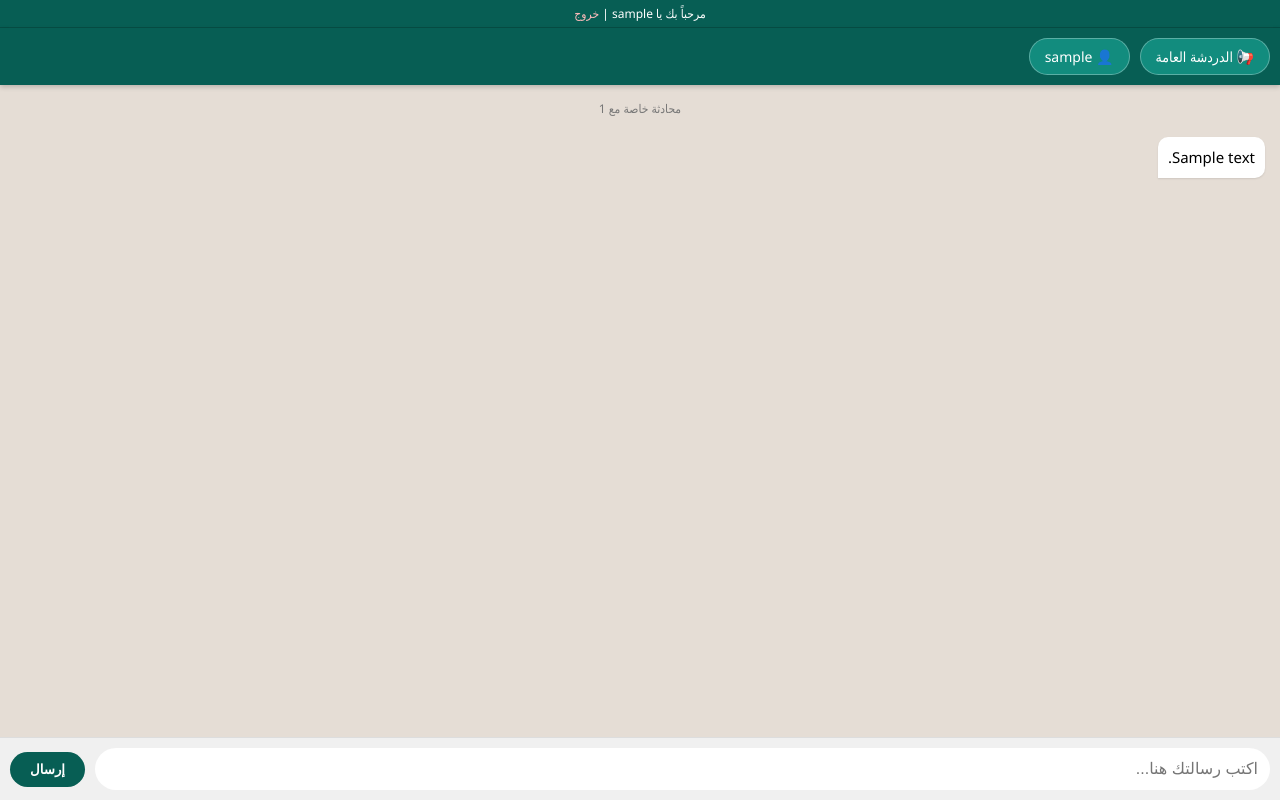
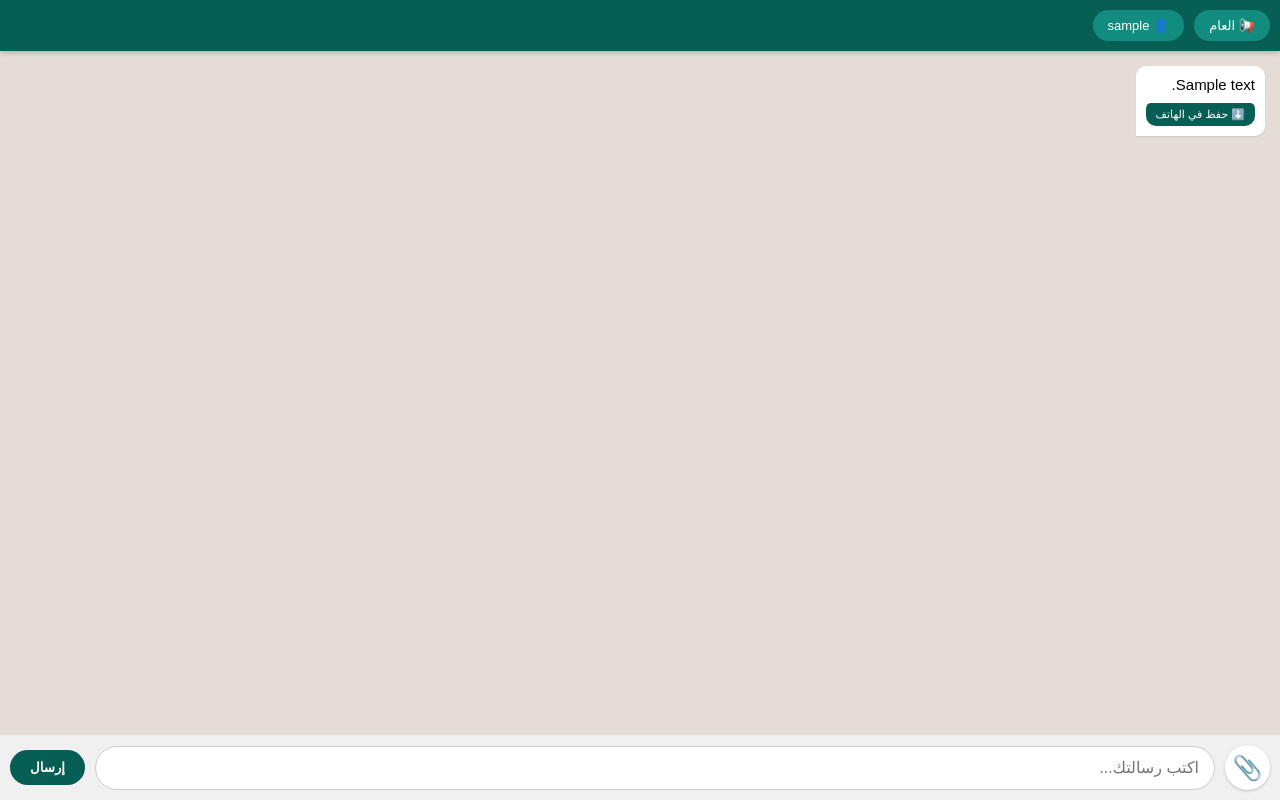
Before and after one commit to mhndmkhtar74-png/mobile-chat-app, a Flask app: page /private/1 in a window 1280 px wide. Run offline with Flask 3, Linux system fonts and the light colour scheme; the visitor is signed in with stand-in values (Sample User, id 1); a database or web service that is not in the repository returns one stand-in record (values such as "Sample title"); some libraries are stand-ins or nearby versions.

Commit message:
Update chat.html

```diff
--- a/templates/chat.html
+++ b/templates/chat.html
@@ -5,78 +5,97 @@
     <meta name="viewport" content="width=device-width, initial-scale=1.0">
     <title>دردشة بيت مختار</title>
     <style>
-        body { font-family: 'Segoe UI', Tahoma, Geneva, Verdana, sans-serif; background-color: #e5ddd5; margin: 0; display: flex; flex-direction: column; height: 100vh; }
-
-        /* شريط العائلة العلوي */
-        .family-bar { background: #075e54; color: white; padding: 10px; overflow-x: auto; display: flex; white-space: nowrap; gap: 10px; box-shadow: 0 2px 5px rgba(0,0,0,0.2); }
-        .family-member { background: #128c7e; padding: 8px 15px; border-radius: 20px; text-decoration: none; color: white; font-size: 14px; border: 1px solid rgba(255,255,255,0.3); }
+        body { font-family: sans-serif; background-color: #e5ddd5; margin: 0; display: flex; flex-direction: column; height: 100vh; }
+        .family-bar { background: #075e54; color: white; padding: 10px; overflow-x: auto; display: flex; gap: 10px; box-shadow: 0 2px 5px rgba(0,0,0,0.2); }
+        .family-member { background: #128c7e; padding: 8px 15px; border-radius: 20px; text-decoration: none; color: white; font-size: 13px; flex-shrink: 0; }
         .family-member.active { background: #25d366; font-weight: bold; border: 1px solid white; }
 
-        /* منطقة الرسائل */
         .chat-container { flex: 1; overflow-y: auto; padding: 15px; display: flex; flex-direction: column; gap: 10px; }
-        .message { max-width: 80%; padding: 10px; border-radius: 10px; position: relative; font-size: 15px; line-height: 1.4; box-shadow: 0 1px 2px rgba(0,0,0,0.1); }
+        .message { max-width: 85%; padding: 10px; border-radius: 10px; position: relative; font-size: 15px; box-shadow: 0 1px 2px rgba(0,0,0,0.1); }
         .sent { align-self: flex-end; background-color: #dcf8c6; border-bottom-right-radius: 0; }
         .received { align-self: flex-start; background-color: #ffffff; border-bottom-left-radius: 0; }
 
-        .sender-name { font-weight: bold; font-size: 12px; color: #075e54; margin-bottom: 3px; display: block; }
-        .msg-content { word-wrap: break-word; }
+        .media-box { margin-top: 5px; border-radius: 10px; overflow: hidden; }
+        .media-box img, .media-box video { max-width: 100%; border-radius: 8px; display: block; }
+        .download-btn { display: inline-block; background: #075e54; color: white; padding: 5px 10px; border-radius: 5px; text-decoration: none; font-size: 11px; margin-top: 5px; }
 
-        /* صندوق الإدخال السفلي */
-        .input-area { background: #f0f0f0; padding: 10px; display: flex; gap: 10px; align-items: center; border-top: 1px solid #ddd; }
-        input[type="text"] { flex: 1; padding: 12px; border: none; border-radius: 25px; outline: none; font-size: 16px; }
-        button { background: #075e54; color: white; border: none; padding: 10px 20px; border-radius: 25px; cursor: pointer; font-weight: bold; }
+        /* منطقة الإدخال الجديدة والمحسنة */
+        .input-area { background: #f0f0f0; padding: 10px; display: flex; gap: 10px; align-items: center; border-top: 1px solid #ddd; position: sticky; bottom: 0; }
 
-        .header-title { background: #075e54; color: white; text-align: center; padding: 5px; font-size: 12px; border-bottom: 1px solid #054d44; }
+        /* تصميم زر المرفقات */
+        .file-label {
+            background: #ffffff;
+            color: #075e54;
+            width: 45px;
+            height: 45px;
+            display: flex;
+            align-items: center;
+            justify-content: center;
+            border-radius: 50%;
+            font-size: 24px;
+            cursor: pointer;
+            box-shadow: 0 1px 3px rgba(0,0,0,0.2);
+        }
+
+        input[type="text"] { flex: 1; padding: 12px 15px; border: 1px solid #ccc; border-radius: 25px; outline: none; font-size: 16px; }
+        button { background: #075e54; color: white; border: none; padding: 10px 20px; border-radius: 25px; font-weight: bold; cursor: pointer; }
+
+        /* علامة عند اختيار ملف */
+        #file-chosen { font-size: 10px; color: #075e54; position: absolute; bottom: 55px; right: 15px; background: #fff; padding: 2px 5px; border-radius: 5px; display: none; }
     </style>
 </head>
 <body>
 
-    <div class="header-title">
-        مرحباً بك يا {{ current_user.username }} | <a href="/logout" style="color: #ffbcbc; text-decoration: none;">خروج</a>
-    </div>
-
     <div class="family-bar">
-        <a href="/" class="family-member {% if not recipient %}active{% endif %}">📢 الدردشة العامة</a>
-
+        <a href="/" class="family-member {% if not recipient %}active{% endif %}">📢 العام</a>
         {% for user in users %}
-        <a href="/private/{{ user.username }}" class="family-member {% if recipient == user.username %}active{% endif %}">
-            👤 {{ user.username }}
-        </a>
+        <a href="/private/{{ user.username }}" class="family-member {% if recipient == user.username %}active{% endif %}">👤 {{ user.username }}</a>
         {% endfor %}
     </div>
 
     <div class="chat-container" id="chatBox">
-        <div style="text-align: center; color: #777; font-size: 12px; margin-bottom: 10px;">
-            {% if recipient %}
-                محادثة خاصة مع {{ recipient }}
-            {% else %}
-                مجموعة بيت مختار العامة
-            {% endif %}
-        </div>
-
         {% for msg in messages %}
         <div class="message {% if msg.sender == current_user.username %}sent{% else %}received{% endif %}">
             {% if not recipient and msg.sender != current_user.username %}
-                <span class="sender-name">{{ msg.sender }}</span>
+                <span style="font-weight: bold; font-size: 11px; color: #075e54;">{{ msg.sender }}</span><br>
             {% endif %}
+
             <div class="msg-content">{{ msg.content }}</div>
+
+            {% if msg.file_url %}
+            <div class="media-box">
+                {% if msg.file_type == 'image' %}
+                    <img src="{{ msg.file_url }}" loading="lazy">
+                {% elif msg.file_type == 'video' %}
+                    <video controls preload="metadata"><source src="{{ msg.file_url }}"></video>
+                {% endif %}
+                <a href="{{ msg.file_url }}" download class="download-btn">⬇️ حفظ في الهاتف</a>
+            </div>
+            {% endif %}
         </div>
         {% endfor %}
     </div>
 
-    <form class="input-area" action="/send" method="POST">
+    <div id="file-chosen">تم اختيار ملف ✅</div>
+
+    <form class="input-area" action="/send" method="POST" enctype="multipart/form-data">
         <input type="hidden" name="chat_type" value="{% if recipient %}private{% else %}public{% endif %}">
         <input type="hidden" name="receiver" value="{{ recipient if recipient else 'Group' }}">
 
-        <input type="text" name="content" placeholder="اكتب رسالتك هنا..." required autocomplete="off">
+        <label for="file-input" class="file-label" title="إرفاق صورة أو فيديو">📎</label>
+        <input id="file-input" type="file" name="file" style="display:none;" accept="image/*,video/*,audio/*" onchange="showChosen()">
+
+        <input type="text" name="content" placeholder="اكتب رسالتك..." autocomplete="off">
         <button type="submit">إرسال</button>
     </form>
 
     <script>
-        // لجعل الشات ينزل لآخر رسالة تلقائياً عند الفتح
         var chatBox = document.getElementById("chatBox");
         chatBox.scrollTop = chatBox.scrollHeight;
+
+        function showChosen() {
+            document.getElementById('file-chosen').style.display = 'block';
+        }
     </script>
-
 </body>
 </html>
```
